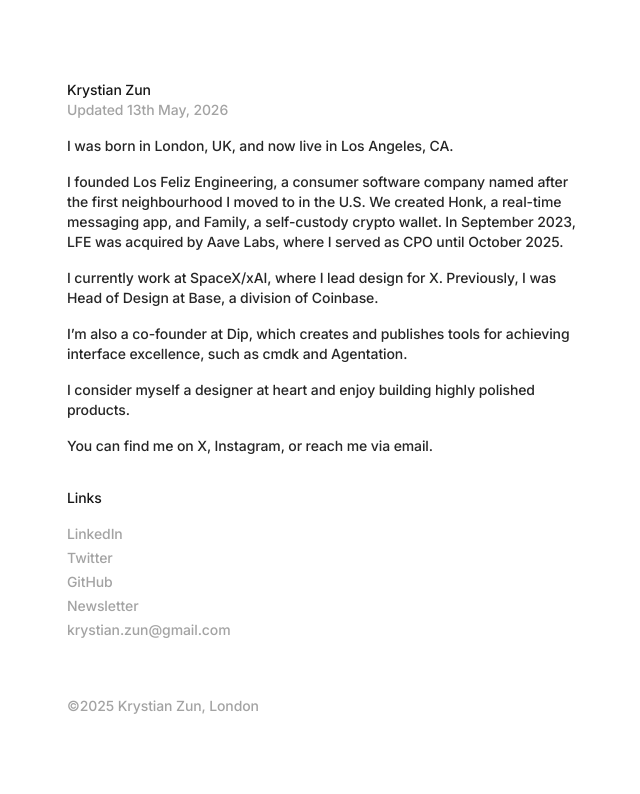
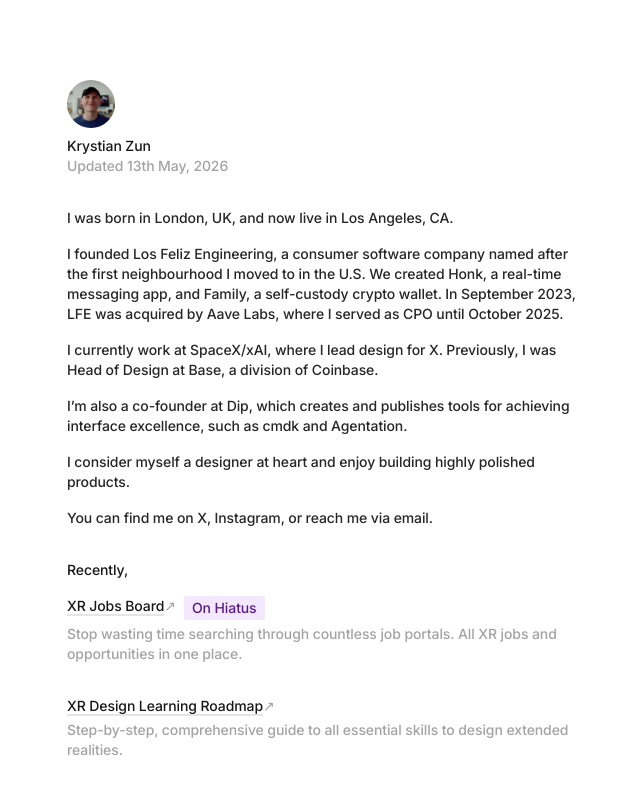
Before and after one commit to krystianzun/krystianzun-com, a Next.js app: page / in a window 1280 px wide. Shown: the top 794 px of the page, without its empty margins (317-957 px from the left). Built offline with nearby package versions, Linux system fonts and the light colour scheme.

Commit message:
add profile image

```diff
--- a/app/page.tsx
+++ b/app/page.tsx
@@ -1,10 +1,19 @@
 import Footer from "@/components/Footer";
+import Projects from "./_components/Projects";
+import Image from "next/image";
 
 export default function Home() {
   return (
     <main className="pt-20 pb-4 mx-auto max-w-lg">
       <article className="mb-8">
-        <header className="pb-4">
+        <header className="pb-8">
+          <Image
+            src="/images/kz-profile.jpeg"
+            alt="Krystian Zun"
+            width={48}
+            height={48}
+            className="rounded-full mb-2"
+          />
           <h1 className="text-heading">Krystian Zun</h1>
           <time className="text-muted">Updated 13th May, 2026</time>
         </header>
@@ -33,6 +42,8 @@
         </div>
       </article>
 
+      <Projects />
+
       <Footer />
     </main>
   );
```
Also changed, not shown: public/images/kz-profile.jpeg (added).
